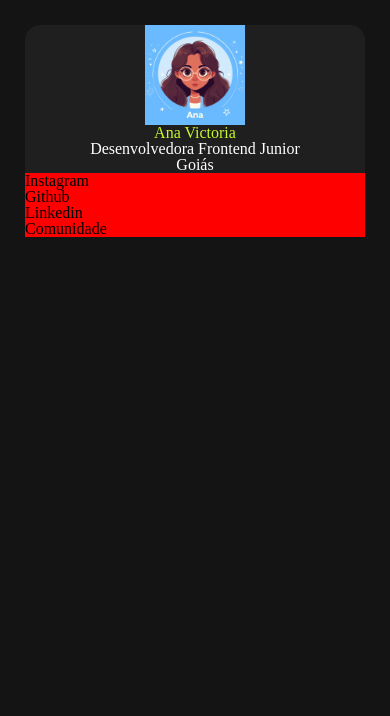
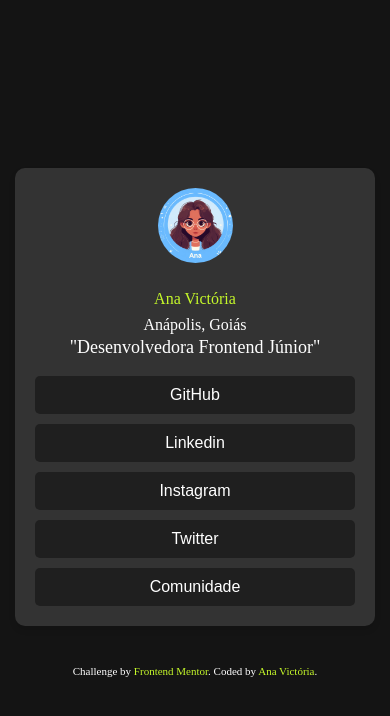
Before and after one commit to aninhafofazap/social-links, a website: page index.html in a window 390 px wide. Drawn offline with Linux system fonts and the light colour scheme.

Commit message:
Created social links page for mobile version

```diff
--- a/index.html
+++ b/index.html
@@ -7,21 +7,26 @@
     <title>Ana Victoria</title>
   </head>
   <body>
-    <section class="section-container">
-      <div>
-        <img src="/assets/images/ana.jpg" alt="Ana" />
-        <h1>Ana Victoria</h1>
-        <p>Desenvolvedora Frontend Junior</p>
-        <p>Goiás</p>
+    <div class="container">
+      <div class="container-description">
+        <img src="./assets/images/ana.jpg" alt="avatar-ana" />
+        <h1 class="container-title">Ana Victória</h1>
+        <p class="container-location">Anápolis, Goiás</p>
+        <p class="container-job">"Desenvolvedora Frontend Júnior"</p>
       </div>
-      <section class="section-secundary">
-        <ul>
-          <li>Instagram</li>
-          <li>Github</li>
-          <li>Linkedin</li>
-          <li>Comunidade</li>
-        </ul>
-      </section>
-    </section>
+      <div class="button-card">
+        <button class="btn">GitHub</button>
+        <button class="btn">Linkedin</button>
+        <button class="btn">Instagram</button>
+        <button class="btn">Twitter</button>
+        <button class="btn">Comunidade</button>
+      </div>
+    </div>
+    <footer class="attribution">
+      Challenge by
+      <a href="https://www.frontendmentor.io?ref=challenge" target="_blank"
+        >Frontend Mentor</a
+      >. Coded by <a href="#">Ana Victória</a>.
+    </footer>
   </body>
 </html>
--- a/scss/main.scss
+++ b/scss/main.scss
@@ -136,42 +136,98 @@
     }
 }
 
+body {
 
-body {
-    background-color: hsl(0, 0%, 8%);
-    margin: 25px;
+    background-color: $grey-900;
+    margin: 0;
+    padding: 0;
+    display: flex;
+    flex-direction: column;
+    align-items: center;
+    justify-content: center;
+    min-height: 100vh;
+}
 
-    .section-container {
-        border-radius: 15px;
-        background-color: $grey-800;
+.container {
+    width: calc(100% - 70px);
+    max-width: 375px;
+    background-color: $grey-700;
+    border-radius: 10px;
+    box-shadow: 0 4px 6px rgba(0, 0, 0, 0.1);
+    padding: 20px;
+    text-align: center;
+    margin-bottom: 20px;
 
 
+    .container-description {
+        margin-bottom: 20px;
+
+        img {
+            border-radius: 50%;
+            width: 75px;
+            height: 75px;
+            object-fit: cover;
+            margin-bottom: 15px;
+        }
+
+        .container-title {
+            font-size: 16px;
+            margin: 10px 0;
+            color: $green;
+        }
+
+        .container-location {
+            font-size: 16px;
+            color: $white;
+            margin: 5px 0;
+        }
+
+        .container-job {
+            font-size: 18px;
+            color: $white;
+            margin: 5px 0;
+        }
     }
 
-    div {
+    .button-card {
         display: flex;
         flex-direction: column;
+        gap: 10px;
         justify-content: center;
         align-items: center;
 
-    }
+        .btn {
+            background-color: $grey-800;
+            color: #fff;
+            border: none;
+            padding: 10px 20px;
+            border-radius: 5px;
+            cursor: pointer;
+            font-size: 1em;
+            transition: background-color 0.3s ease;
+            width: 100%;
 
-    img {
-        width: 100px;
-    }
-
-    h1 {
-        display: flex;
-        color: $grey-900;
-        justify-content: center;
-        color: $green;
-    }
-
-    p {
-        color: $white;
-    }
-
-    .section-secundary {
-        background-color: red;
+            &:hover {
+                background-color: $green;
+                opacity: 35%;
+                color: $grey-900;
+            }
+        }
     }
 }
+
+.attribution {
+    font-size: 11px;
+    text-align: center;
+    margin-top: 20px;
+    color: $white;
+
+    a {
+        color: $green;
+        text-decoration: none;
+
+        &:hover {
+            text-decoration: underline;
+        }
+    }
+}
```
Also changed, not shown: css/index.css, 1 other file.
